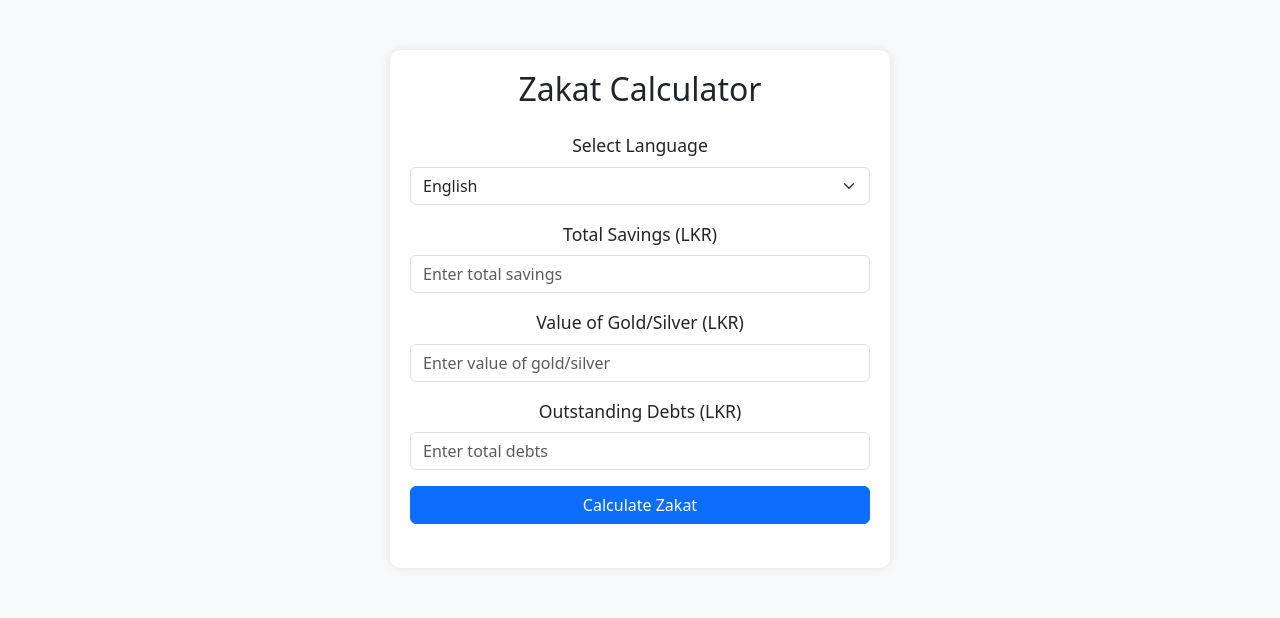
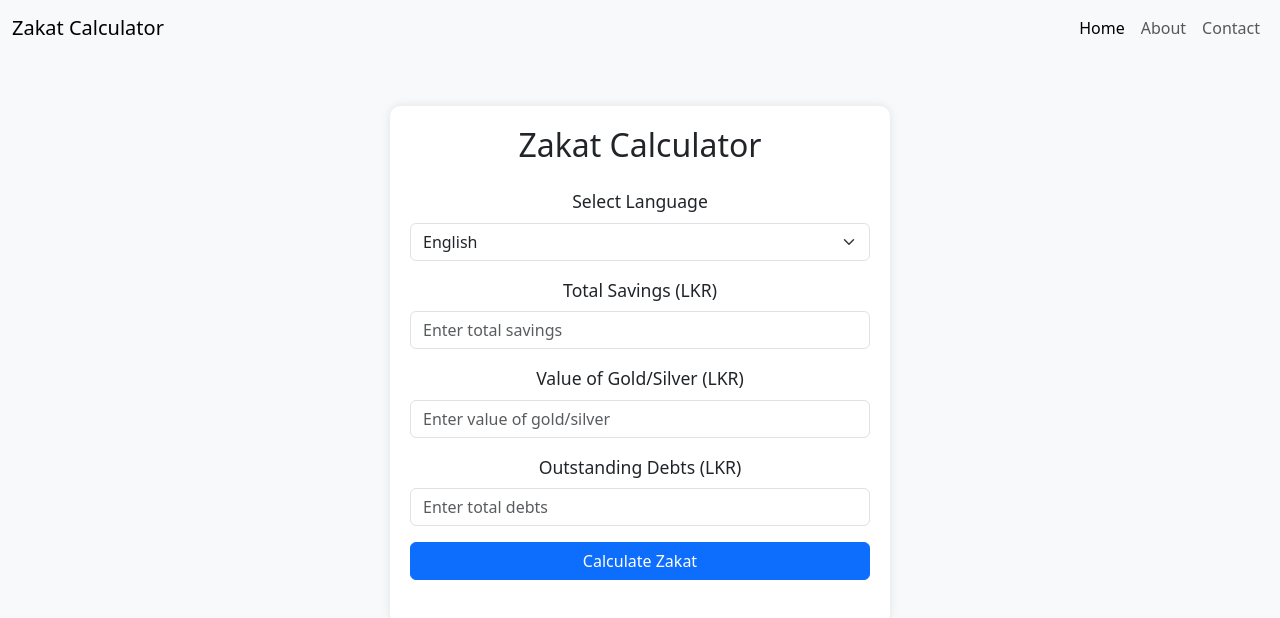
Before and after one commit to Zaheer2003/Zakat_Calculator, a plain HTML site: page index.html in a window 1280 px wide. Drawn offline with nearby package versions, Linux system fonts and the light colour scheme.

Commit message:
Update index.html

```diff
--- a/index.html
+++ b/index.html
@@ -29,6 +29,30 @@
     </style>
 </head>
 <body>
+    <!-- Navbar -->
+    <nav class="navbar navbar-expand-lg navbar-light bg-light">
+        <div class="container-fluid">
+            <a class="navbar-brand" href="#">Zakat Calculator</a>
+            <button class="navbar-toggler" type="button" data-bs-toggle="collapse" data-bs-target="#navbarNav" aria-controls="navbarNav" aria-expanded="false" aria-label="Toggle navigation">
+                <span class="navbar-toggler-icon"></span>
+            </button>
+            <div class="collapse navbar-collapse" id="navbarNav">
+                <ul class="navbar-nav ms-auto">
+                    <li class="nav-item">
+                        <a class="nav-link active" aria-current="page" href="#">Home</a>
+                    </li>
+                    <li class="nav-item">
+                        <a class="nav-link" href="#">About</a>
+                    </li>
+                    <li class="nav-item">
+                        <a class="nav-link" href="#">Contact</a>
+                    </li>
+                </ul>
+            </div>
+        </div>
+    </nav>
+
+    <!-- Main Content -->
     <div class="container text-center">
         <h2 class="mb-4" id="title">Zakat Calculator</h2>
         <div class="mb-3">
@@ -112,5 +136,8 @@
             }
         }
     </script>
+
+    <script src="https://cdn.jsdelivr.net/npm/@popperjs/core@2.11.6/dist/umd/popper.min.js"></script>
+    <script src="https://cdn.jsdelivr.net/npm/bootstrap@5.3.0/dist/js/bootstrap.min.js"></script>
 </body>
 </html>
```
